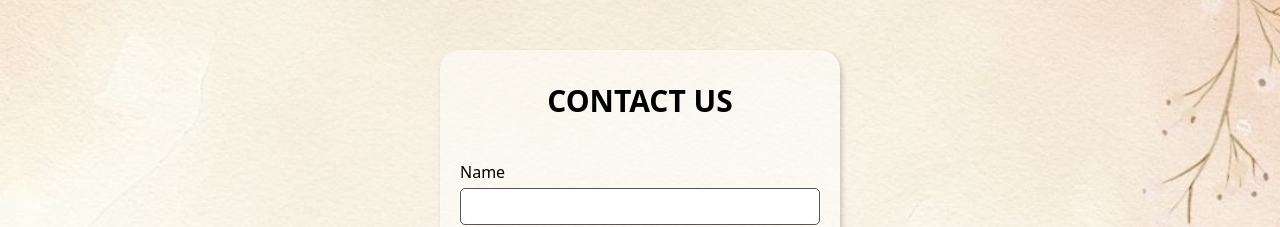
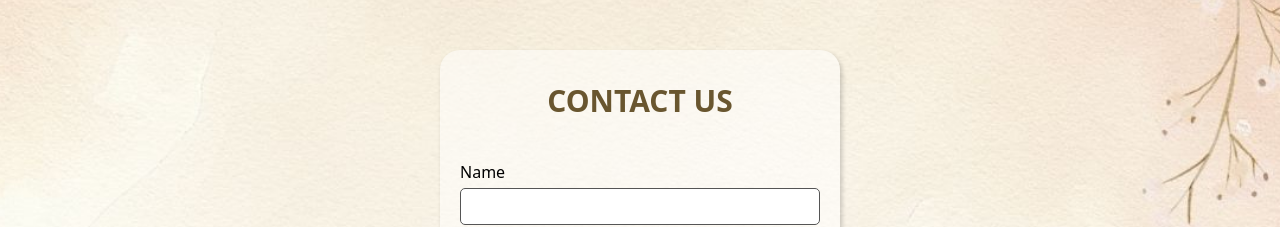
Before and after one commit to huahongkhanh/doan_quanlythongtin, a plain HTML site: page contact.html in a window 1280 px wide. Shown: the part 125-352 px from the top of the page. Drawn offline with Linux system fonts and the light colour scheme.

Commit message:
use to contact us

```diff
--- a/contact.html
+++ b/contact.html
@@ -39,6 +39,7 @@
             text-align: center;
             font-size: 3rem;
             padding: 1rem 2rem;
+            color: #69562f;
         }
 
         form {
```
